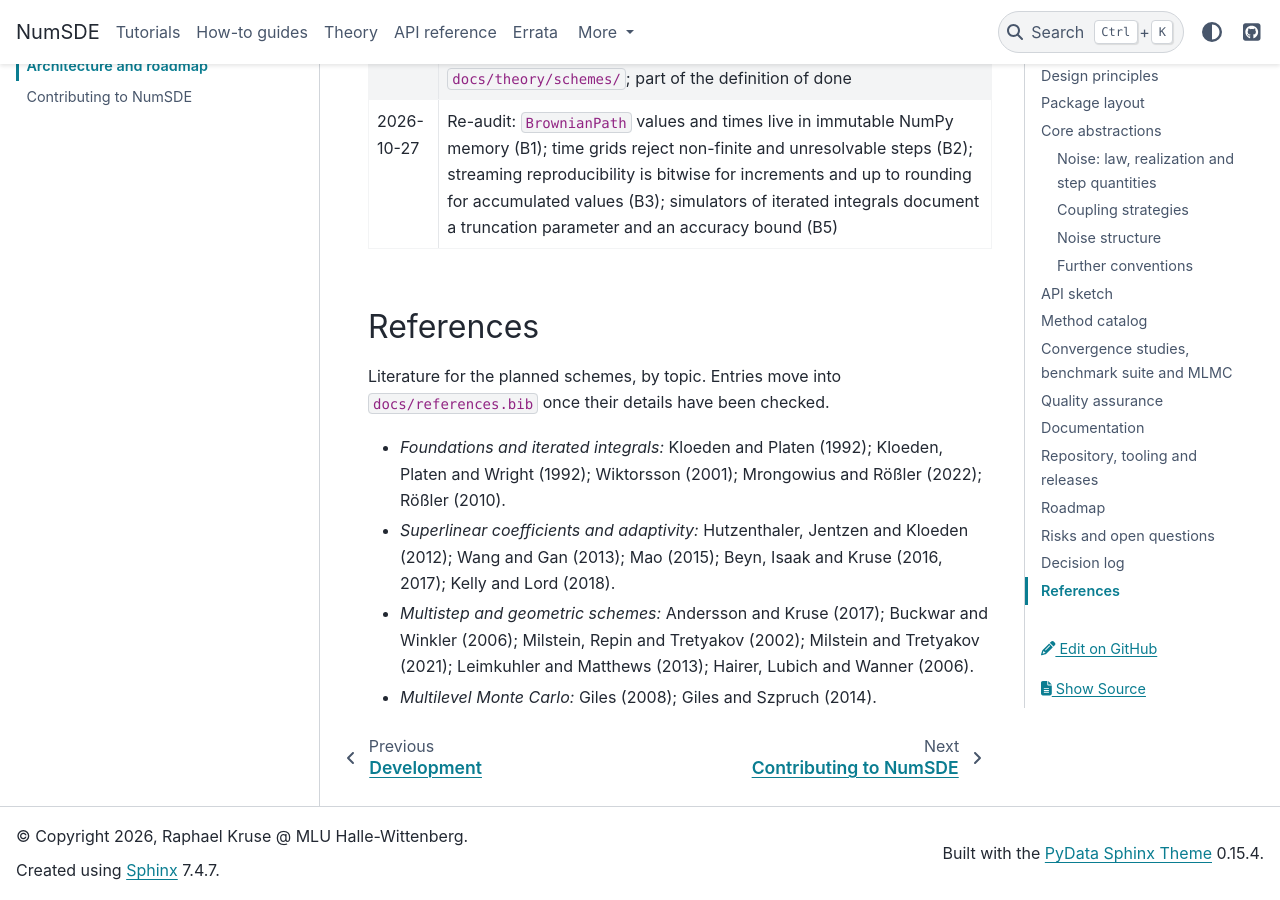
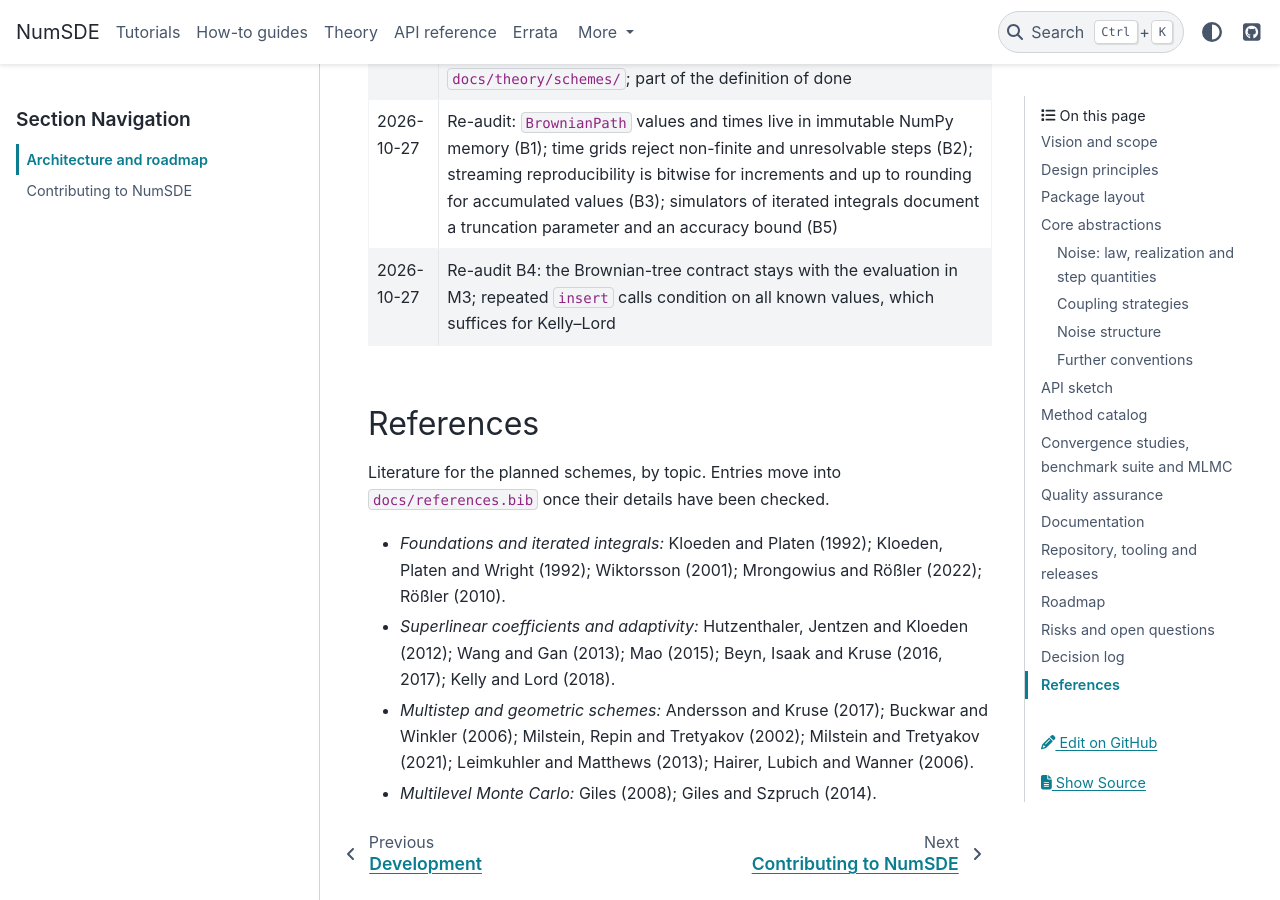
Before and after one commit to mlu-numerics/numsde, a Sphinx documentation site: the page built from docs/development/architecture.md, in a window 1280 px wide and 900 px high, scrolled down 21856 px. Built offline with Sphinx 7.4.7 and the PyData theme 0.15.4, drawn with Linux system fonts in a browser that asks for light colours; cross-references to code outside the pages are shown as plain code.

Commit message:
Record the decision on re-audit finding B4
Co-Authored-By: Claude Opus 5.5 <noreply@anthropic.com>
Claude-Session: https://claude.ai/code/session_017ymd5KN8fGMKijrf9DAJkQ

```diff
--- a/docs/development/architecture.md
+++ b/docs/development/architecture.md
@@ -604,6 +604,7 @@ the remaining items follow in phase 2 after the lecture.
 | 2026-10-27 | Notation: processes as $X(t)$, $W(t)$; subscripts only for discretizations and increments, as in the book project |
 | 2026-10-27 | Every benchmark problem gets its own theory page under `docs/theory/problems/`, analogous to the scheme pages under `docs/theory/schemes/`; part of the definition of done |
 | 2026-10-27 | Re-audit: `BrownianPath` values and times live in immutable NumPy memory (B1); time grids reject non-finite and unresolvable steps (B2); streaming reproducibility is bitwise for increments and up to rounding for accumulated values (B3); simulators of iterated integrals document a truncation parameter and an accuracy bound (B5) |
+| 2026-10-27 | Re-audit B4: the Brownian-tree contract stays with the evaluation in M3; repeated `insert` calls condition on all known values, which suffices for Kelly–Lord |
 
 ## References
 
```
